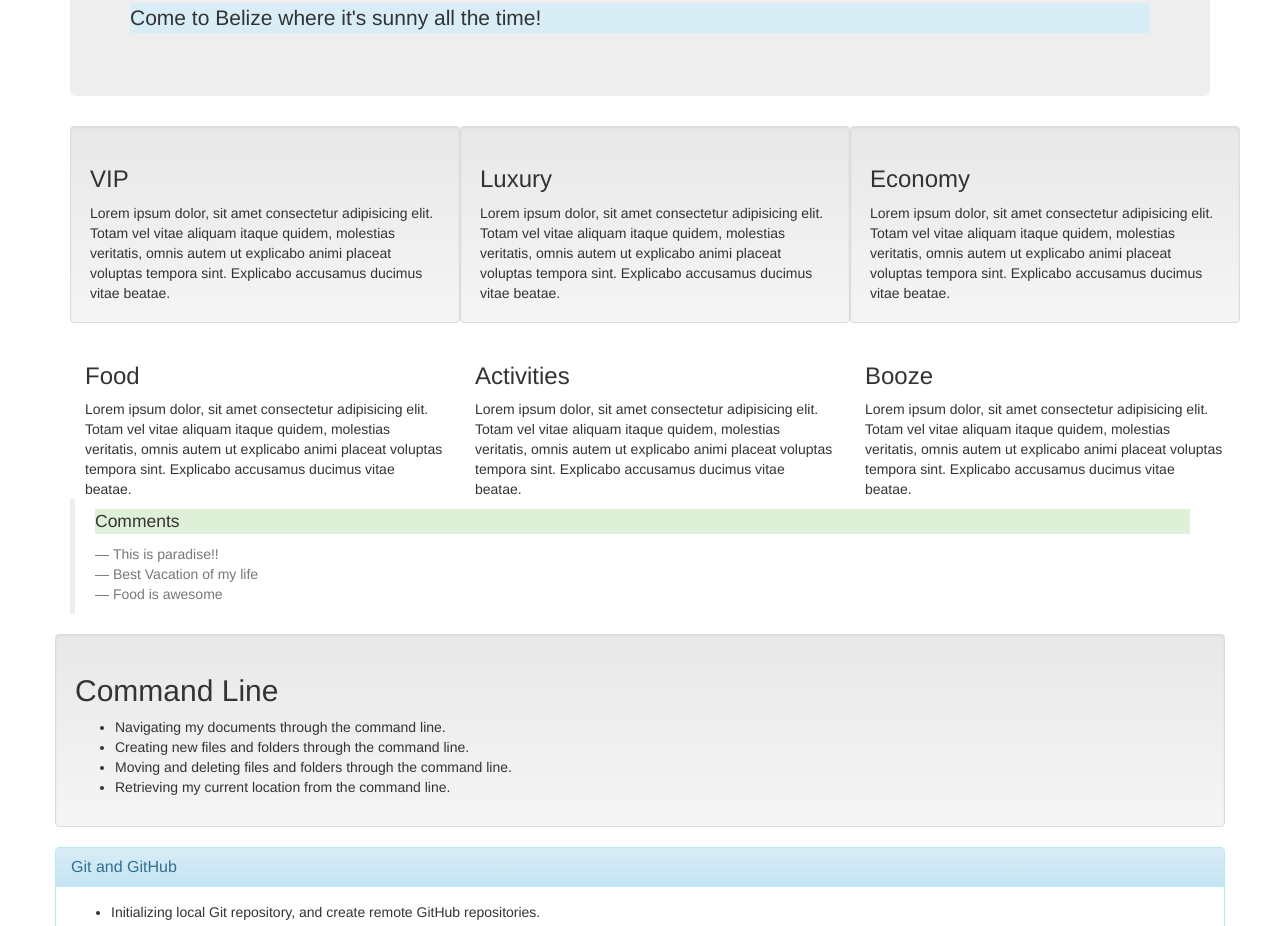
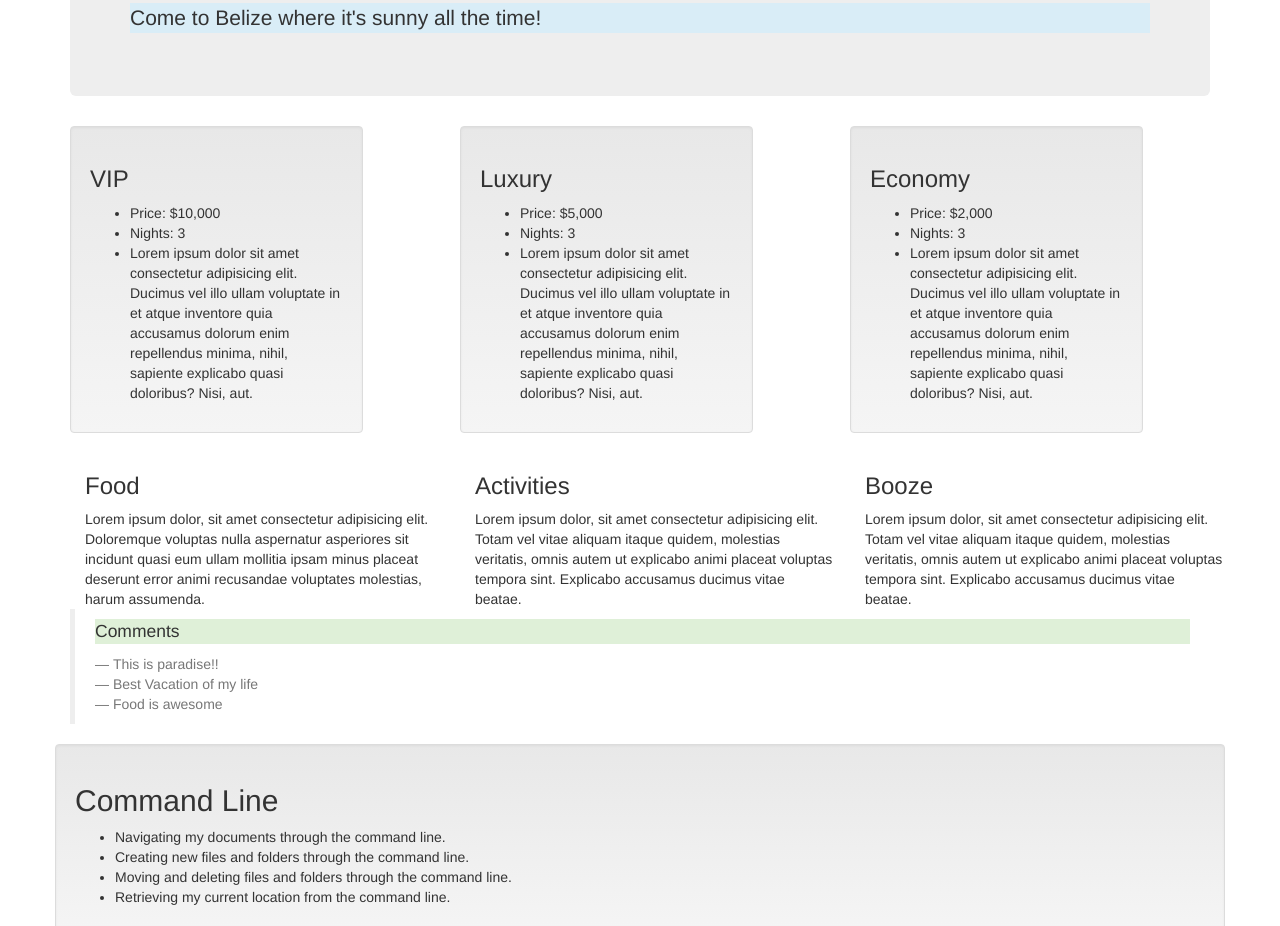
Before and after one commit to lmschless/Epicodus-vacationSite, a plain HTML site: page index.html in a window 1280 px wide. Shown: the part 876-1802 px from the top of the page. Drawn offline with nearby package versions, Linux system fonts and the light colour scheme.

Commit message:
Added white space columns. Finished 1st draft

```diff
--- a/index.html
+++ b/index.html
@@ -82,15 +82,17 @@
         </div>
         <div class="container">
                 <div class="row">
-                        <div class="col-xs-4 well"><h3>VIP</h3>Lorem ipsum dolor, sit amet consectetur adipisicing elit. Totam vel vitae aliquam itaque quidem, molestias veritatis, omnis autem ut explicabo animi placeat voluptas tempora sint. Explicabo accusamus ducimus vitae beatae.</div>
-                        <div class="col-xs-4 well"><h3>Luxury</h3>Lorem ipsum dolor, sit amet consectetur adipisicing elit. Totam vel vitae aliquam itaque quidem, molestias veritatis, omnis autem ut explicabo animi placeat voluptas tempora sint. Explicabo accusamus ducimus vitae beatae.</div>
-                        <div class="col-xs-4 well"><h3>Economy</h3>Lorem ipsum dolor, sit amet consectetur adipisicing elit. Totam vel vitae aliquam itaque quidem, molestias veritatis, omnis autem ut explicabo animi placeat voluptas tempora sint. Explicabo accusamus ducimus vitae beatae.</div>
+                        <div class="col-xs-3 well"><h3>VIP</h3><ul><li>Price: $10,000</li><li>Nights: 3</li><li>Lorem ipsum dolor sit amet consectetur adipisicing elit. Ducimus vel illo ullam voluptate in et atque inventore quia accusamus dolorum enim repellendus minima, nihil, sapiente explicabo quasi doloribus? Nisi, aut.</li></ul></div>
+                        <div class="col-xs-1">  </div>
+                        <div class="col-xs-3 well"><h3>Luxury</h3><ul><li>Price: $5,000</li><li>Nights: 3</li><li>Lorem ipsum dolor sit amet consectetur adipisicing elit. Ducimus vel illo ullam voluptate in et atque inventore quia accusamus dolorum enim repellendus minima, nihil, sapiente explicabo quasi doloribus? Nisi, aut.</li></ul></div>
+                        <div class="col-xs-1">  </div>
+                        <div class="col-xs-3 well"><h3>Economy</h3><ul><li>Price: $2,000</li><li>Nights: 3</li><li>Lorem ipsum dolor sit amet consectetur adipisicing elit. Ducimus vel illo ullam voluptate in et atque inventore quia accusamus dolorum enim repellendus minima, nihil, sapiente explicabo quasi doloribus? Nisi, aut.</li></ul></div>
 
                     </div>
         </div>
     <div class="container">
         <div class="row">
-                <div class="col-xs-4"><h3>Food</h3>Lorem ipsum dolor, sit amet consectetur adipisicing elit. Totam vel vitae aliquam itaque quidem, molestias veritatis, omnis autem ut explicabo animi placeat voluptas tempora sint. Explicabo accusamus ducimus vitae beatae.</div>
+                <div class="col-xs-4"><h3>Food</h3>Lorem ipsum dolor, sit amet consectetur adipisicing elit. Doloremque voluptas nulla aspernatur asperiores sit incidunt quasi eum ullam mollitia ipsam minus placeat deserunt error animi recusandae voluptates molestias, harum assumenda.</div>
                 <div class="col-xs-4"><h3>Activities</h3>Lorem ipsum dolor, sit amet consectetur adipisicing elit. Totam vel vitae aliquam itaque quidem, molestias veritatis, omnis autem ut explicabo animi placeat voluptas tempora sint. Explicabo accusamus ducimus vitae beatae.</div>
                 <div class="col-xs-4"><h3>Booze</h3>Lorem ipsum dolor, sit amet consectetur adipisicing elit. Totam vel vitae aliquam itaque quidem, molestias veritatis, omnis autem ut explicabo animi placeat voluptas tempora sint. Explicabo accusamus ducimus vitae beatae.</div>
 
```
